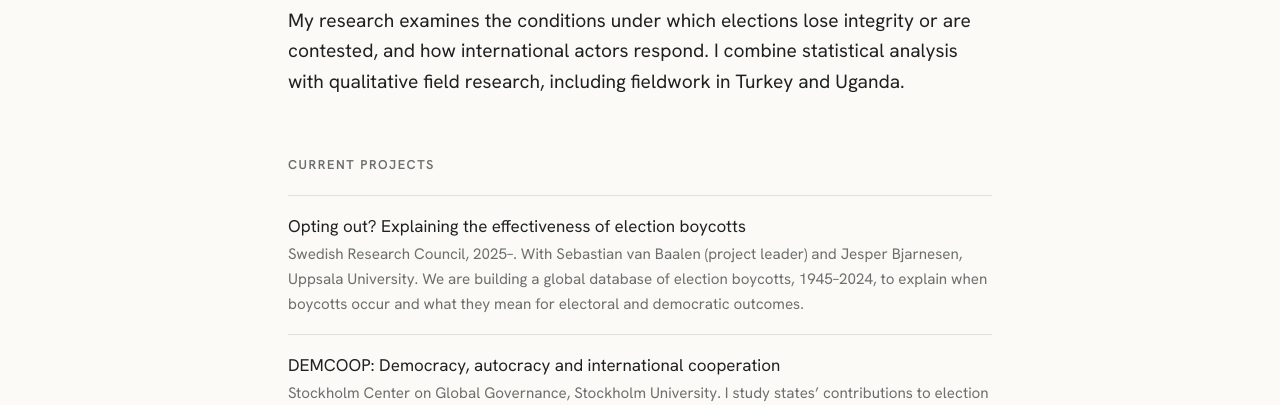
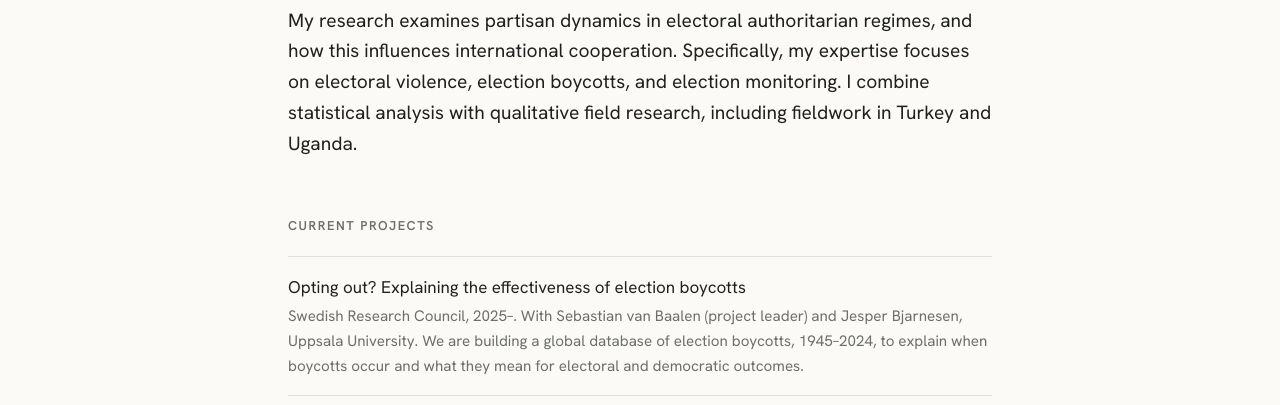
Before and after one commit to G-Olafsdottir/g-olafsdottir.github.io, a plain HTML site: page research.html in a window 1280 px wide. Shown: the part 395-800 px from the top of the page. Drawn offline with Linux system fonts and the light colour scheme.

Commit message:
Update research.html

```diff
--- a/research.html
+++ b/research.html
@@ -29,7 +29,7 @@
   <main>
     <div class="wrap">
       <h1>Research</h1>
-      <p class="lede">My research examines the conditions under which elections lose integrity or are contested, and how international actors respond. I combine statistical analysis with qualitative field research, including fieldwork in Turkey and Uganda.</p>
+      <p class="lede">My research examines partisan dynamics in electoral authoritarian regimes, and how this influences international cooperation. Specifically, my expertise focuses on electoral violence, election boycotts, and election monitoring. I combine statistical analysis with qualitative field research, including fieldwork in Turkey and Uganda.</p>
 
       <h2>Current projects</h2>
       <ul class="entries">
```
